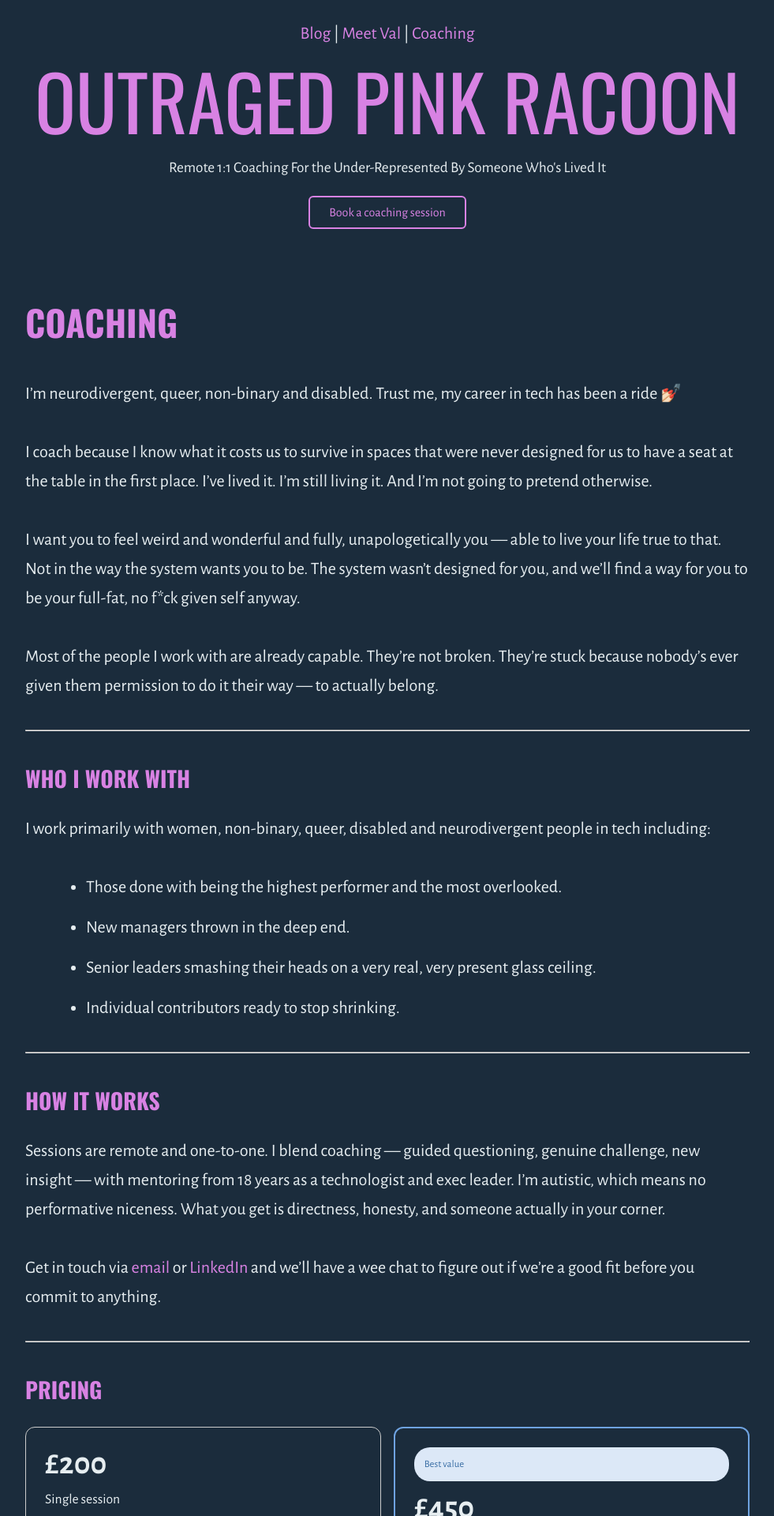
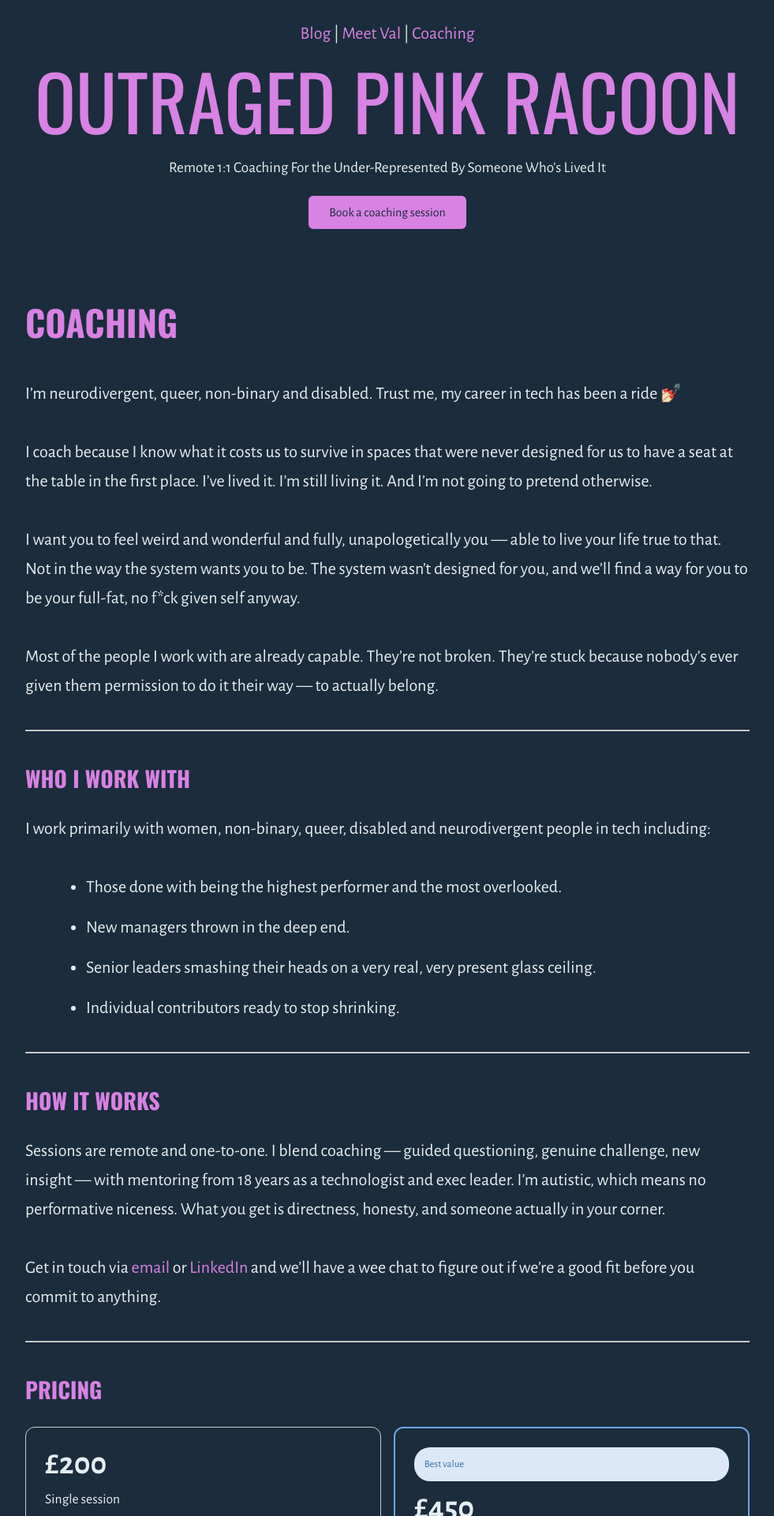
Before and after one commit to outragedpinkracoon/outragedpinkracoon.github.io, a Jekyll site: the page built from coaching.md, in a window 1280 px wide. Shown: the top 1920 px of the page at 79% size, without its empty margins (149-1130 px from the left). Built offline with Jekyll 4.4.1, drawn with Linux system fonts in a browser that asks for light colours; comment, search, counter and statistics services are not loaded.

Commit message:
swaps button to filled default state with lighter pink hover
Co-Authored-By: Claude Sonnet 4.6 <noreply@anthropic.com>

```diff
--- a/_sass/main.scss
+++ b/_sass/main.scss
@@ -89,10 +89,12 @@ pre {
   border: 2px solid $primary-color;
   border-radius: 6px;
   font-size: 1rem;
-  color: $primary-color;
+  background: $primary-color;
+  color: $bg-color;
 
   &:hover {
-    background: $primary-color;
+    background: lighten($light-pink, 10%);
+    border-color: lighten($light-pink, 10%);
     color: $bg-color;
     text-decoration: none;
   }
@@ -162,10 +164,12 @@ pre {
   border: 2px solid $primary-color;
   border-radius: 6px;
   font-size: 0.9rem;
-  color: $primary-color;
+  background: $primary-color;
+  color: $bg-color;
 
   &:hover {
-    background: $primary-color;
+    background: lighten($light-pink, 10%);
+    border-color: lighten($light-pink, 10%);
     color: $bg-color;
     text-decoration: none;
   }
```
